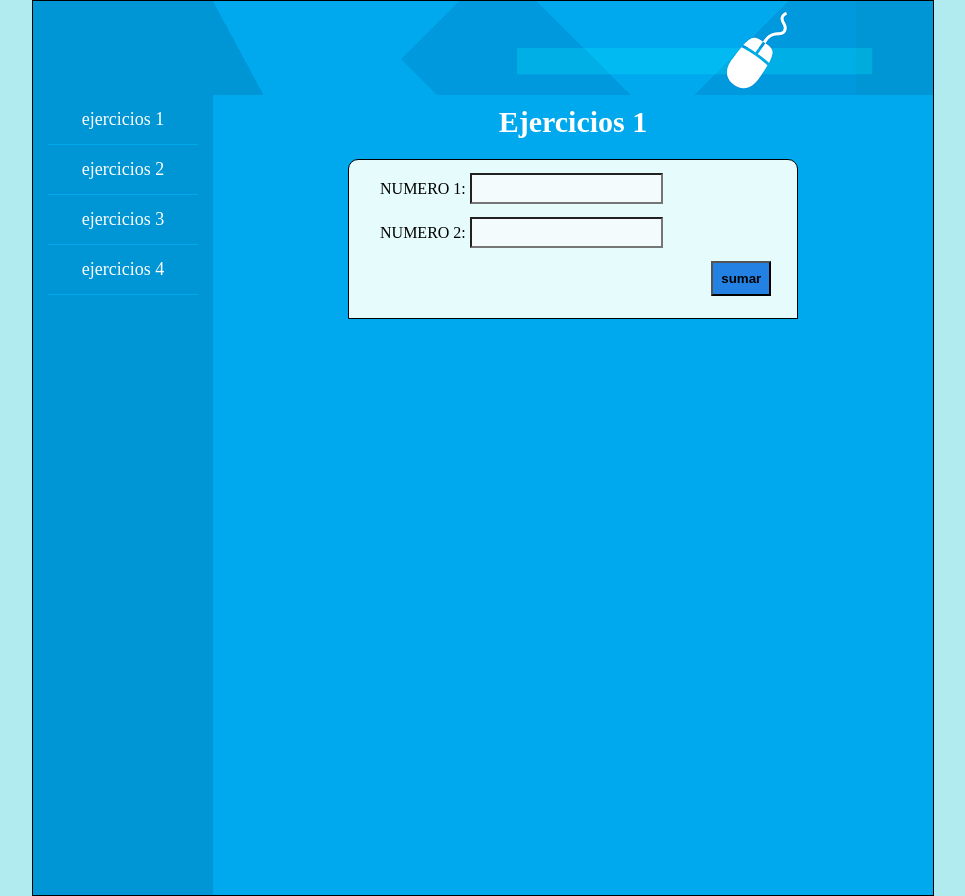
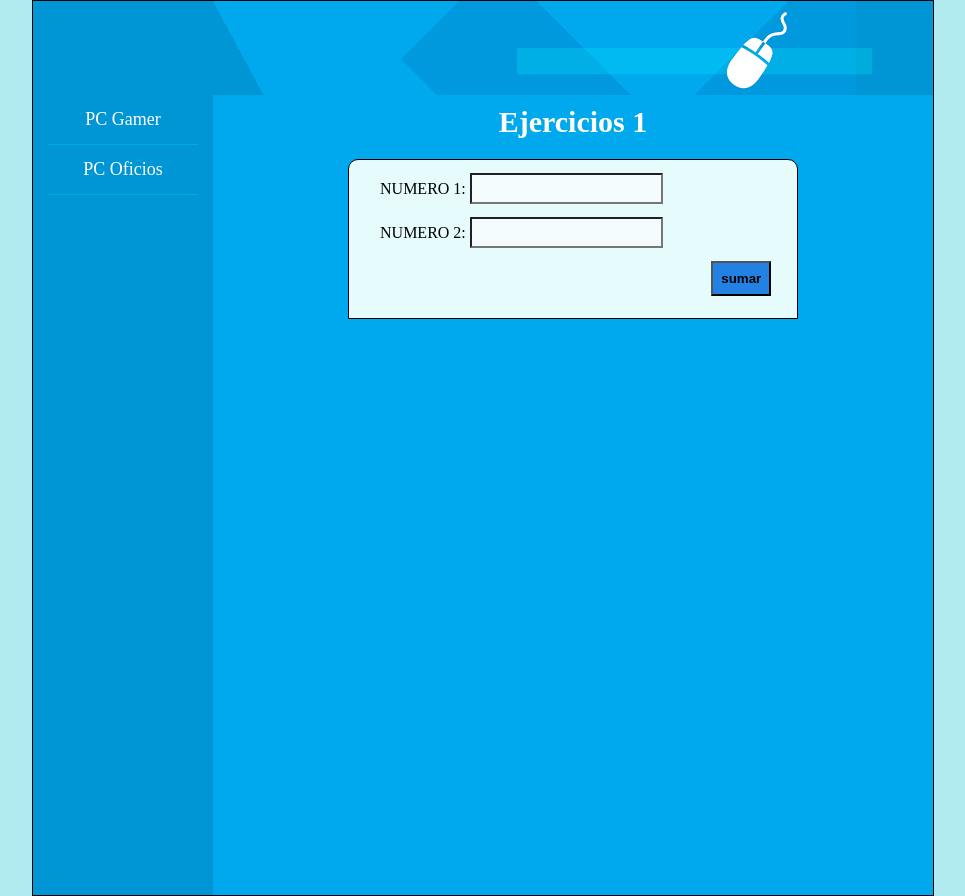
Before and after one commit to yurihancco/practica, a plain HTML site: page index.html in a window 1280 px wide. Shown: the whole page, without its empty margins (157-1122 px from the left). Drawn offline with Linux system fonts and the light colour scheme.

Commit message:
Update index.html

```diff
--- a/index.html
+++ b/index.html
@@ -12,13 +12,13 @@ and open the template in the editor.
     </head>
     <body>
         <div class="principal">
-            <div class="encabezado"></div>
+            <div class="encabezado">
+
+            </div>
             <div class="menu">
                 <ul class="listas">
-                    <li> <a href="ejercicio1.jsp">ejercicios 1</a></li>
-                    <li> <a href="ejercicio 2.jsp">ejercicios 2</a></li>
-                    <li> <a href="ejercicio 3.jsp">ejercicios 3</a></li>
-                    <li> <a href="ejercicio 4.jsp">ejercicios 4</a></li>
+                    <li> <a href="ejercicio1.jsp">PC Gamer</a></li>
+                    <li> <a href="ejercicio 2.jsp">PC Oficios</a></li>
                 </ul>
 
             </div>
```
